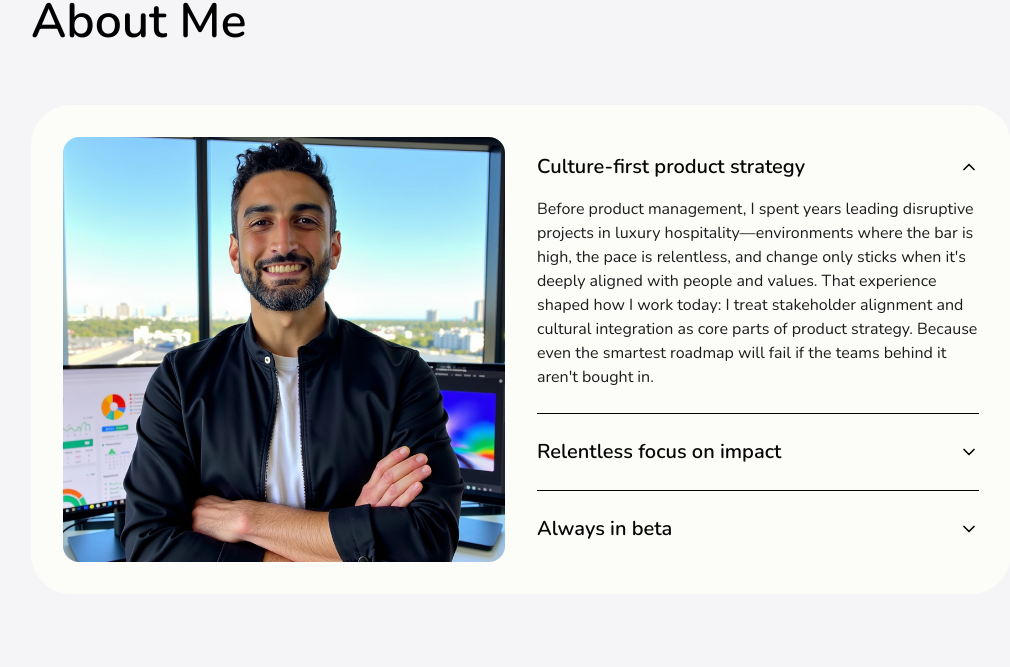
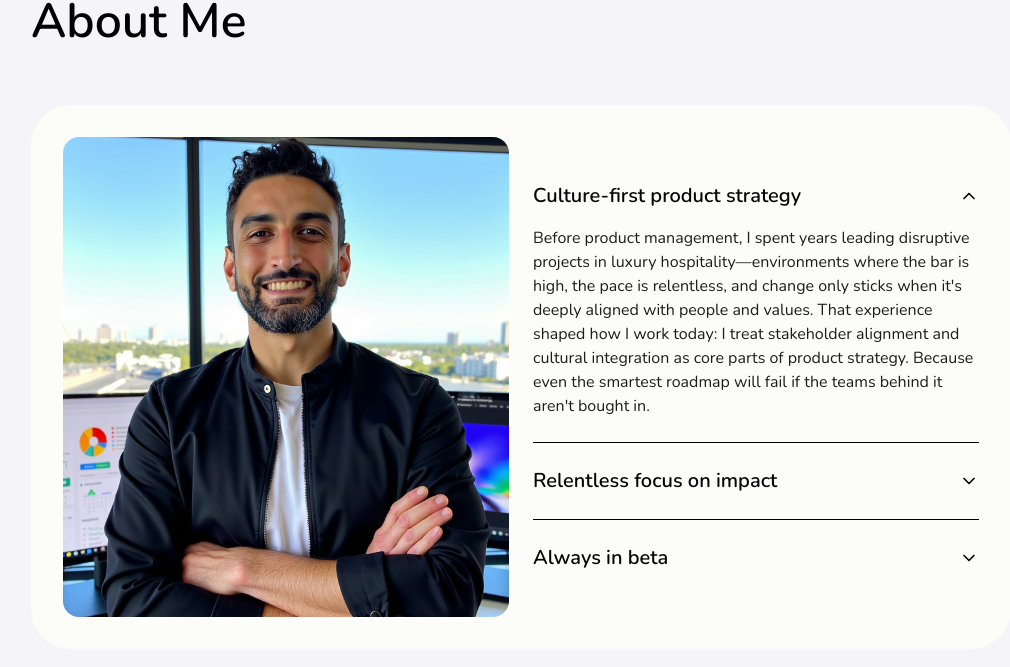
Before and after one commit to jifrah/portfolio, a React (Create React App) app: page / in a window 1280 px wide. Shown: the part 1305-1972 px from the top of the page, without its empty margins (119-1129 px from the left). Built offline with nearby package versions, Linux system fonts and the light colour scheme; no server answers.

Commit message:
About fix responsive accordion issues

```diff
--- a/src/components/sections/About.tsx
+++ b/src/components/sections/About.tsx
@@ -12,7 +12,7 @@ const accordionItems = [
   },
   {
     title: "Always in beta",
-    content: "I believe great product managers are systems thinkers and lifelong learners. Alongside formal training in business, data, and innovation—including a top-tier MBA in Technology and Innovation and MSc in Big Data with deep learning specialization—I continuously upskill in full-stack development, DevOps, design thinking, and product strategy. This technical fluency helps me partner deeply with engineers, ask better questions, and turn complexity into clarity for both users and stakeholders."
+    content: "I believe great product managers are systems thinkers and lifelong learners. Alongside formal training in business, data, and innovation—including a top-tier MBA in Technology and Innovation and an MSc in Big Data with deep learning specialization—I continuously upskill in full-stack development, DevOps, design thinking, and product strategy. This technical fluency helps me partner closely with engineers, ask better questions, and turn complexity into clarity for users and stakeholders."
   }
 ];
 
@@ -27,7 +27,7 @@ export const About: React.FC = () => {
         {/* Container with background and rounded corners taking full width */}
         <div className="bg-[#FCFCF9] rounded-[40px] p-6 md:p-8">
           {/* Desktop layout: image on left, accordion on right */}
-          <div className="flex flex-col min-h-[425px] lg:flex-row gap-6 lg:gap-8">
+          <div className="flex flex-col h-auto lg:flex-row min-h-[60vh] gap-6">
             {/* Image - full width on mobile, left side on desktop */}
             <div className="w-full lg:w-1/2 flex justify-center">
               <div className="aspect-[4/3] overflow-hidden rounded-2xl bg-[#F5F5F7]">
@@ -40,7 +40,7 @@ export const About: React.FC = () => {
             </div>
 
             {/* Accordion - below image on mobile, right side on desktop */}
-            <div className="w-full lg:w-1/2">
+            <div className="w-full lg:w-1/2 self-center">
               <Accordion items={accordionItems} />
             </div>
           </div>
```
